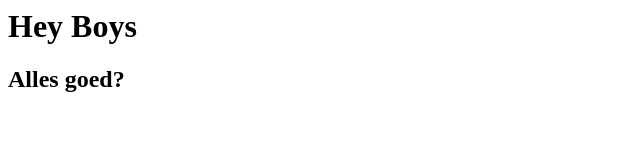
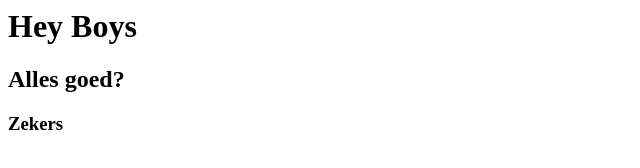
Before and after one commit to ArieTwigt/gittest, a plain HTML site: page index.html in a window 1280 px wide. Shown: the full height of the page, 0-640 px from the left. Drawn offline with Linux system fonts and the light colour scheme.

Commit message:
h3 toegevoeg

```diff
--- a/index.html
+++ b/index.html
@@ -1,2 +1,3 @@
 <h1> Hey Boys </h1>
 <h2> Alles goed? </h2>
+<h3> Zekers </h3>
```
